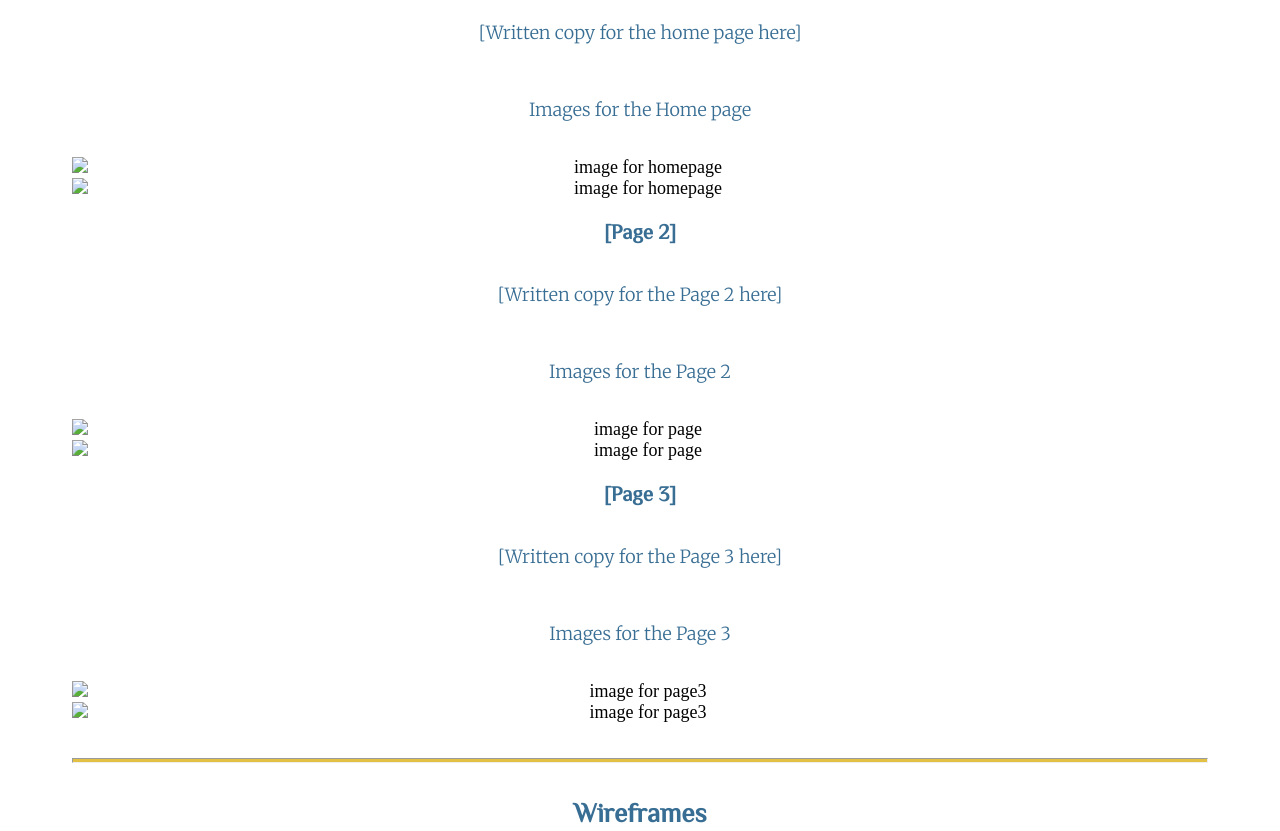
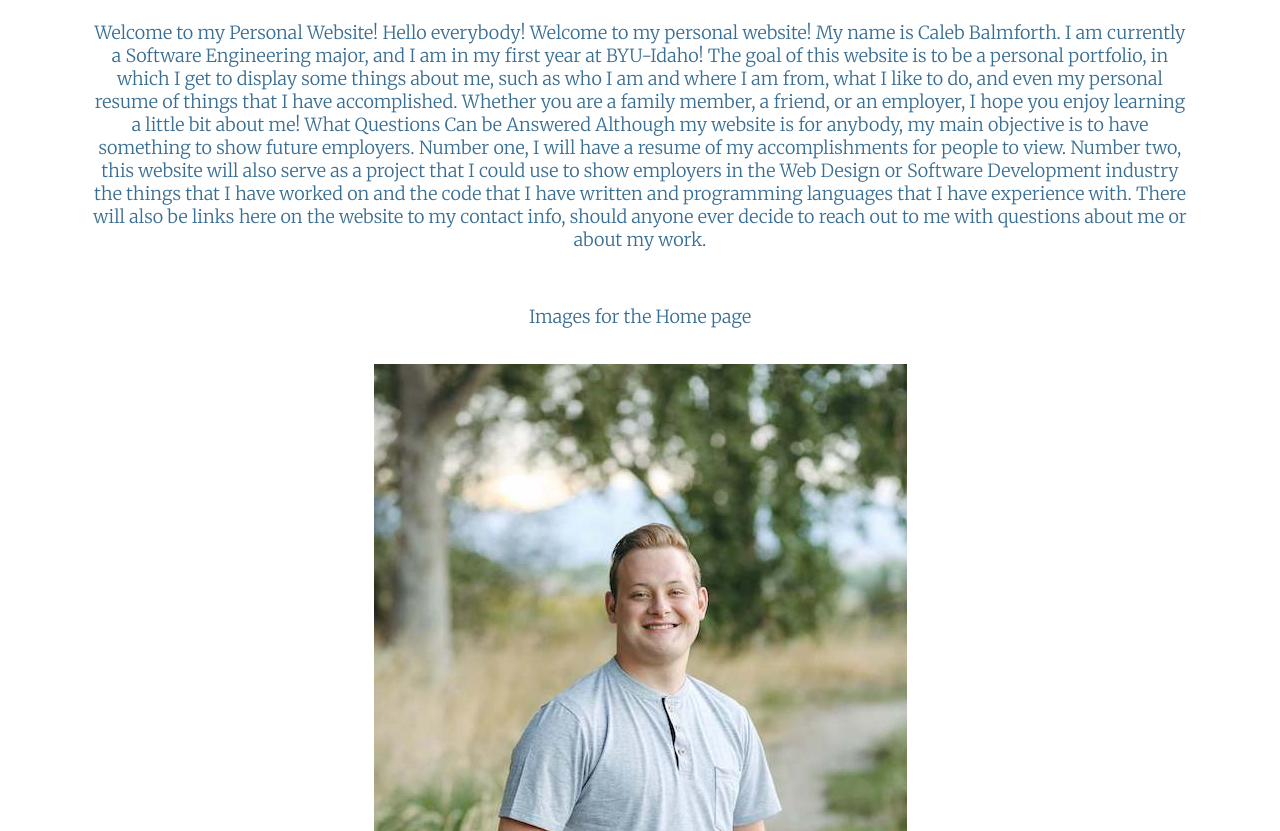
Before and after one commit to calebalm138/portfolio, a plain HTML site: page site-plan.html in a window 1280 px wide. Shown: the part 2498-3329 px from the top of the page. Drawn offline with Linux system fonts and the light colour scheme.

Commit message:
added images, and content to siteplan

```diff
--- a/site-plan.html
+++ b/site-plan.html
@@ -123,29 +123,44 @@
       </h2>
       <h3>Home page</h3>
       <p>
-        [Written copy for the home page here]
+        Welcome to my Personal Website!
+Hello everybody! Welcome to my personal website! My name is Caleb Balmforth. I am currently a Software Engineering major, and I am in my first year at BYU-Idaho! The goal of this website is to be a personal portfolio, in which I get to display some things about me, such as who I am and where I am from, what I like to do, and even my personal resume of things that I have accomplished. Whether you are a family member, a friend, or an employer, I hope you enjoy learning a little bit about me!
+
+What Questions Can be Answered
+Although my website is for anybody, my main objective is to have something to show future employers. Number one, I will have a resume of my accomplishments for people to view. Number two, this website will also serve as a project that I could use to show employers  in the Web Design or Software Development industry the things that I have worked on and the code that I have written and programming languages that I have experience with. There will also be links here on the website to my contact info, should anyone ever decide to reach out to me with questions about me or about my work.
+
       </p>
       <p>Images for the Home page</p>
-        <img src="#" alt="image for homepage">
-        <img src="#" alt="image for homepage">
+        <img src="images/caleb.jpg" alt="image of me">
+        <img src="images/keyboard.jpg" alt="image of keyboard, used from pexels.com image by Josh Sorenson">
 
       </ul>
-      <h3>[Page 2]</h3>
+      <h3>About Me</h3>
       <p>
-        [Written copy for the Page 2 here]
+        About Me
+Here is a little bit about me! I grew up in Shelley, Idaho and lived there for about 15 years of my life. When I was in middle school I moved to Utah with my family and lived there up until I graduated high school. I made many friends there and I loved it there. After high school, I served a two year mission for the Church of Jesus Christ of Latter-Day Saints in the Texas Dallas West Mission. I also made many friends there, both with the people I got to serve with, and those that I was able to serve. I returned home and then began the next endeavor of my life, which brought me to college, here at BYU-Idaho! While I am in college my plan is to pursue a degree in Software Engineering and search for a path that will lead me to a great career.
+
+My Hobbies
+One of my favorite things to do is sports. I am a wrestler, and have wrestled almost my whole life, up through high school. I continue to stay involved as my younger siblings and cousins participate in the sport. I also love playing pickleball or spikeball, and I like to watch football. I also have a passion for music, as I play the piano and you will usually always find me listening to music of some sort. I like to watch movies as well. Sometimes you will find me outdoors enjoying nature with friends and family which is always something that I enjoy.
+
       </p>
       <p>Images for the Page 2</p>
-        <img src="#" alt="image for page">
-        <img src="#" alt="image for page">
+        <img src="images/utah.jpg" alt="image of Utah Sign, used from pexels.com, photo by Joshua T.">
+        <img src="images/pickeball.jpg" alt="image of pickeball paddle found on pexels.com, image by Mason Tuttle">
 
       </ul>
-      <h3>[Page 3]</h3>
+      <h3>My Accomplishments</h3>
       <p>
-        [Written copy for the Page 3 here]
+        My Resume and Accomplishments
+I will attach a professional resume to my personal website, where you will be able to view my work experience. As far as some of the things I have accomplished, I am an Eagle Scout and received that award when I participated in the scouting program as a youth. I also served as Captain of my high school wrestling team for two years, and again, returned from being a missionary for the Church of Jesus Christ of Latter-Day Saints.
+
+Many Thanks
+Thank you for being here, reading my website and taking the time to learn about me! I know this site is necessary especially for those looking at my work from a professional standpoint. If you have any questions after reading through my site, feel free to contact me at one of the links provided. Many thanks again!
+
       </p>
       <p>Images for the Page 3</p>
-        <img src="#" alt="image for page3">
-        <img src="#" alt="image for page3">
+        <img src="images/computer.jpg" alt="image of computer found on pexels.com image by Lukas">
+        <img src="images/pexels-chase-crawford-5467553.jpg" alt="image of water tower, used from pexels.com, photo by Chase Crawford.">
 
       </ul>
       <hr>
```
Also changed, not shown: images/caleb.jpg (added), images/computer.jpg (added), images/keyboard.jpg (added), images/pexels-chase-crawford-5467553.jpg (added), images/pickeball.jpg (added), images/utah.jpg (added), 2 other files.
